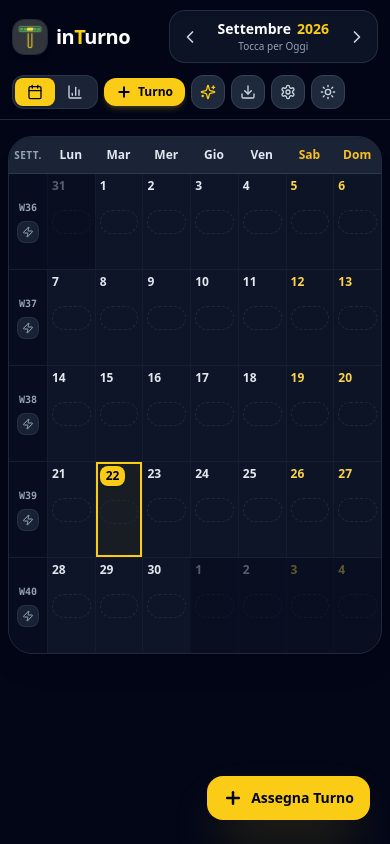
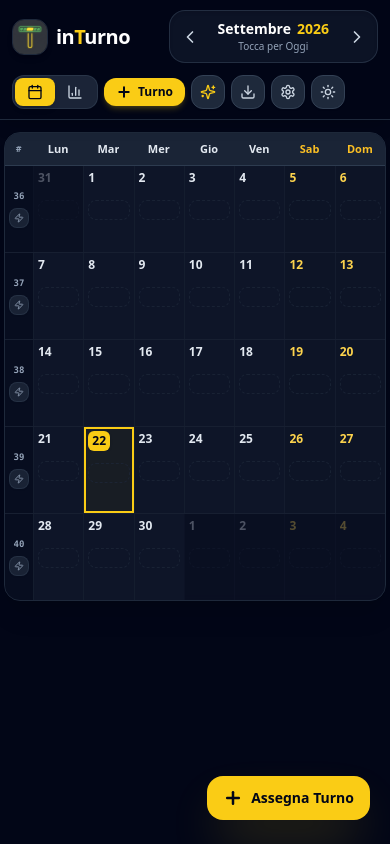
Before and after one commit to ReLizard/inTurno, a React (Vite) app: page / in a window 390 px wide. Built offline with nearby package versions, Linux system fonts and the light colour scheme.

Commit message:
fix(ui): proporzioni griglia rigide con minmax(0,1fr) e indicatore festività compatto per evitare spaginamento su mobile

```diff
--- a/src/components/CalendarMonth.jsx
+++ b/src/components/CalendarMonth.jsx
@@ -7,13 +7,12 @@ import {
   endOfWeek,
   eachDayOfInterval,
   isSameMonth,
-  isSameDay,
   isToday,
   isWeekend
 } from 'date-fns';
 import { it } from 'date-fns/locale';
 import { isItalianHoliday } from '../utils/holidays';
-import { Sparkles, Plus, Edit2, MessageSquare, Clock, Zap } from 'lucide-react';
+import { Edit2, MessageSquare, Zap, PartyPopper } from 'lucide-react';
 
 export default function CalendarMonth({
   currentDate,
@@ -40,6 +39,22 @@ export default function CalendarMonth({
     weeks.push(allDays.slice(i, i + 7));
   }
 
+  // Extract all holidays falling in this active month
+  const currentMonthDays = eachDayOfInterval({ start: monthStart, end: monthEnd });
+  const monthHolidays = [];
+  currentMonthDays.forEach(d => {
+    const dStr = format(d, 'yyyy-MM-dd');
+    const hName = isItalianHoliday(dStr);
+    if (hName) {
+      monthHolidays.push({
+        date: d,
+        dateStr: dStr,
+        dayNumber: format(d, 'd'),
+        name: hName
+      });
+    }
+  });
+
   const shiftMap = new Map(shifts.map(s => [s.code, s]));
   const shiftByIdMap = new Map(shifts.map(s => [s.id, s]));
   const activeBrushShift = selectedShiftId === '__ERASER__'
@@ -50,24 +65,26 @@ export default function CalendarMonth({
   const shortWeekDayLabels = ['Lun', 'Mar', 'Mer', 'Gio', 'Ven', 'Sab', 'Dom'];
 
   return (
-    <div className="w-full max-w-7xl mx-auto px-2 sm:px-6 py-4">
+    <div className="w-full max-w-7xl mx-auto px-1 sm:px-6 py-3 sm:py-4">
       {/* Calendar Card */}
-      <div className="bg-slate-900/90 dark:bg-slate-900/80 rounded-3xl border border-slate-800 shadow-xl overflow-hidden backdrop-blur-sm">
+      <div className="bg-slate-900/90 dark:bg-slate-900/80 rounded-2xl sm:rounded-3xl border border-slate-800 shadow-xl overflow-hidden backdrop-blur-sm">
 
-        {/* Weekdays Header */}
-        <div className="grid grid-cols-[38px_repeat(7,1fr)] sm:grid-cols-[54px_repeat(7,1fr)] bg-slate-800/80 border-b border-slate-700/80 text-center font-bold text-xs sm:text-sm text-slate-300 py-2.5">
-          <div className="text-[10px] sm:text-xs text-slate-400 uppercase tracking-wider flex items-center justify-center font-semibold" title="Azioni Rapide Settimana">
-            Sett.
+        {/* Weekdays Header: Colonne con larghezza rigidamente uniforme tramite minmax(0, 1fr) */}
+        <div className="grid grid-cols-[28px_repeat(7,minmax(0,1fr))] sm:grid-cols-[46px_repeat(7,minmax(0,1fr))] bg-slate-800/80 border-b border-slate-700/80 text-center font-bold text-xs sm:text-sm text-slate-300 py-2 sm:py-2.5">
+          <div className="text-[9px] sm:text-xs text-slate-400 uppercase tracking-wider flex items-center justify-center font-semibold" title="Azioni Rapide Settimana">
+            #
           </div>
           {shortWeekDayLabels.map((dayLabel, idx) => {
             const isSatSun = idx >= 5;
             return (
               <div
                 key={dayLabel}
-                className={`flex flex-col items-center justify-center ${isSatSun ? 'text-amber-400 font-extrabold' : 'text-slate-200'}`}
+                className={`flex flex-col items-center justify-center min-w-0 overflow-hidden px-0.5 ${
+                  isSatSun ? 'text-amber-400 font-extrabold' : 'text-slate-200'
+                }`}
               >
-                <span className="hidden sm:inline">{weekDayLabels[idx]}</span>
-                <span className="sm:hidden">{dayLabel}</span>
+                <span className="hidden sm:inline truncate">{weekDayLabels[idx]}</span>
+                <span className="sm:hidden truncate text-[11px]">{dayLabel}</span>
               </div>
             );
           })}
@@ -81,33 +98,33 @@ export default function CalendarMonth({
             return (
               <div
                 key={weekIdx}
-                className="grid grid-cols-[38px_repeat(7,1fr)] sm:grid-cols-[54px_repeat(7,1fr)] divide-x divide-slate-800/40 min-h-[95px] sm:min-h-[125px]"
+                className="grid grid-cols-[28px_repeat(7,minmax(0,1fr))] sm:grid-cols-[46px_repeat(7,minmax(0,1fr))] divide-x divide-slate-800/40 min-h-[86px] sm:min-h-[118px]"
               >
                 {/* Quick Week Action Button Sidebar */}
-                <div className="bg-slate-950/40 flex flex-col items-center justify-center p-1 gap-1.5 group select-none">
-                  <span className="text-[10px] sm:text-xs font-mono font-bold text-slate-400">
-                    W{weekNumber}
+                <div className="bg-slate-950/40 flex flex-col items-center justify-center p-0.5 sm:p-1 gap-1 group select-none min-w-0 overflow-hidden">
+                  <span className="text-[9px] sm:text-xs font-mono font-bold text-slate-400 truncate">
+                    {weekNumber}
                   </span>
 
-                  {/* Quick Fill Lun-Ven with active brush shift */}
+                  {/* Quick Fill Lun-Ven */}
                   <button
                     onClick={() => onFillWeekDays(week)}
-                    title={`Riempi Lun-Ven con turno ${activeBrushShift?.code || 'selezionato'}`}
-                    className="p-1 sm:p-1.5 rounded-lg bg-slate-800/80 hover:bg-yellow-400 hover:text-slate-950 text-slate-400 transition-all active:scale-95 border border-slate-700/50 shadow-sm"
+                    title={`Riempi Lun-Ven ${activeBrushShift ? `con turno ${activeBrushShift.code}` : ''}`}
+                    className="p-1 rounded-lg bg-slate-800/80 hover:bg-yellow-400 hover:text-slate-950 text-slate-400 transition-all active:scale-95 border border-slate-700/50 shadow-sm"
                   >
-                    <Zap className="w-3 h-3 sm:w-3.5 sm:h-3.5" />
+                    <Zap className="w-2.5 h-2.5 sm:w-3.5 sm:h-3.5" />
                   </button>
 
                   <button
                     onClick={() => onFillWeekFull(week)}
-                    title="Riempi Lun-Sab o imposta schema completo"
-                    className="hidden sm:flex p-1 rounded-md text-[9px] font-bold text-slate-400 hover:text-white hover:bg-slate-800"
+                    title="Riempi Lun-Sab"
+                    className="hidden sm:flex p-0.5 rounded text-[8px] font-bold text-slate-400 hover:text-white hover:bg-slate-800"
                   >
-                    6gg
+                    6g
                   </button>
                 </div>
 
-                {/* 7 Days in Week */}
+                {/* 7 Days in Week: Ciascuna cella ha min-w-0 e overflow-hidden per garantire proporzioni perfette */}
                 {week.map((day) => {
                   const dateStr = format(day, 'yyyy-MM-dd');
                   const isCurrentMonth = isSameMonth(day, currentDate);
@@ -125,9 +142,9 @@ export default function CalendarMonth({
                         e.preventDefault();
                         onDayLongPress(day, dateStr);
                       }}
-                      className={`relative p-1 sm:p-2 flex flex-col justify-between transition-all cursor-pointer select-none group min-h-[95px] sm:min-h-[125px] ${
+                      className={`relative p-1 sm:p-2 flex flex-col justify-between transition-all cursor-pointer select-none group min-h-[86px] sm:min-h-[118px] min-w-0 max-w-full overflow-hidden ${
                         !isCurrentMonth
-                          ? 'bg-slate-950/60 opacity-35 hover:opacity-70'
+                          ? 'bg-slate-950/60 opacity-30 hover:opacity-60'
                           : isWeekendDay
                             ? 'bg-slate-900/40 hover:bg-slate-800/60'
                             : 'bg-slate-900/70 hover:bg-slate-800/80'
@@ -137,87 +154,88 @@ export default function CalendarMonth({
                           : ''
                       } ${
                         holidayName
-                          ? 'border-t-2 border-t-rose-500'
+                          ? 'border-t-2 border-t-rose-500 bg-rose-500/[0.03]'
                           : ''
                       }`}
                     >
-                      {/* Top Header: Day Number + Holiday / Badges */}
-                      <div className="flex items-start justify-between gap-1">
-                        <div className="flex items-center gap-1">
+                      {/* Top Header: Giorno + Festività (antispaginamento) */}
+                      <div className="flex items-center justify-between gap-0.5 min-w-0 overflow-hidden leading-none">
                         <span
-                            className={`inline-flex items-center justify-center font-bold text-xs sm:text-sm rounded-lg transition-transform group-hover:scale-105 ${
+                          className={`inline-flex items-center justify-center font-bold text-xs sm:text-sm rounded transition-transform group-hover:scale-105 shrink-0 ${
                             isDayToday
-                                ? 'bg-yellow-400 text-slate-950 px-1.5 py-0.5 shadow font-extrabold'
+                              ? 'bg-yellow-400 text-slate-950 px-1 py-0.5 shadow font-extrabold rounded-md'
                               : holidayName
-                                  ? 'text-rose-400 font-extrabold'
+                                ? 'text-rose-400 font-black'
                                 : isWeekendDay
-                                    ? 'text-amber-300 font-semibold'
+                                  ? 'text-amber-300 font-bold'
                                   : 'text-slate-200'
                           }`}
                         >
                           {format(day, 'd')}
                         </span>
-                        </div>
 
-                        {/* Holiday Tag */}
+                        {/* Indicatore Festività: Pallino compatto su mobile, etichetta tronca su desktop */}
                         {holidayName && (
-                          <span
-                            className="text-[9px] sm:text-[10px] font-bold text-rose-300 bg-rose-950/80 border border-rose-800/80 px-1 rounded truncate max-w-[55px] sm:max-w-[75px]"
-                            title={holidayName}
-                          >
+                          <div className="flex items-center shrink-0 min-w-0" title={`Festività: ${holidayName}`}>
+                            {/* Mobile dot */}
+                            <span className="sm:hidden w-2 h-2 rounded-full bg-rose-500 shadow-xs shadow-rose-500/80 shrink-0" />
+
+                            {/* Desktop pill */}
+                            <span className="hidden sm:inline-block text-[9px] font-bold text-rose-300 bg-rose-950/80 border border-rose-800/80 px-1 py-0.5 rounded truncate max-w-[55px] md:max-w-[70px]">
                               {holidayName}
                             </span>
+                          </div>
                         )}
 
-                        {/* Edit details hover button */}
+                        {/* Edit details hover button (desktop only) */}
                         <button
                           onClick={(e) => {
                             e.stopPropagation();
                             onDayLongPress(day, dateStr);
                           }}
                           title="Modifica dettagli giorno"
-                          className="opacity-0 group-hover:opacity-100 p-0.5 rounded text-slate-400 hover:text-white hover:bg-slate-700 transition-opacity hidden sm:block"
+                          className="opacity-0 group-hover:opacity-100 p-0.5 rounded text-slate-400 hover:text-white hover:bg-slate-700 transition-opacity hidden sm:block shrink-0"
                         >
                           <Edit2 className="w-3 h-3" />
                         </button>
                       </div>
 
                       {/* Middle: Shift Badge */}
-                      <div className="my-1 flex-1 flex flex-col justify-center">
+                      <div className="my-0.5 sm:my-1 flex-1 flex flex-col justify-center min-w-0 max-w-full overflow-hidden">
                         {shift ? (
                           <div
                             style={{
                               backgroundColor: shift.color,
                               color: shift.textColor || '#ffffff',
                             }}
-                            className="rounded-xl px-1.5 sm:px-2 py-1 sm:py-1.5 text-center shadow-md font-extrabold flex flex-col items-center justify-center transition-transform group-hover:scale-102"
+                            className="rounded-lg sm:rounded-xl px-1 sm:px-2 py-0.5 sm:py-1.5 text-center shadow font-black flex flex-col items-center justify-center transition-transform group-hover:scale-102 min-w-0 max-w-full overflow-hidden"
                           >
-                            <span className="text-sm sm:text-base leading-none tracking-tight">
+                            <span className="text-xs sm:text-base leading-tight tracking-tight truncate max-w-full">
                               {shift.code}
                             </span>
 
-                            {/* Time preview if available */}
+                            {/* Time preview if available (solo schermi medi/grandi) */}
                             {(entry?.customStartTime || shift.startTime) && (
-                              <span className="text-[9px] sm:text-[10px] opacity-90 font-mono font-medium hidden sm:block mt-0.5">
+                              <span className="text-[9px] opacity-90 font-mono font-medium hidden sm:block mt-0.5 truncate max-w-full">
                                 {entry?.customStartTime || shift.startTime}
                                 {entry?.customEndTime || shift.endTime ? ` - ${entry?.customEndTime || shift.endTime}` : ''}
                               </span>
                             )}
                           </div>
                         ) : (
-                          <div className="h-6 sm:h-8 flex items-center justify-center text-slate-600 border border-dashed border-slate-800 rounded-xl group-hover:border-slate-700 group-hover:text-slate-500">
-                            <span className="text-[10px] hidden group-hover:inline font-medium">+ Turno</span>
+                          <div className="h-5 sm:h-7 flex items-center justify-center text-slate-600/70 border border-dashed border-slate-800/70 rounded-lg group-hover:border-slate-700 group-hover:text-slate-500">
+                            <span className="text-[9px] hidden sm:group-hover:inline font-medium text-slate-500">+</span>
                           </div>
                         )}
                       </div>
 
                       {/* Bottom: Modifiers Chips & Note indicator */}
-                      <div className="flex flex-wrap items-center gap-1 min-h-[16px]">
-                        {/* Modifiers (Overtime, Early exit, etc.) */}
-                        {entry?.modifiers && entry.modifiers.map((modLabel, idx) => (
+                      <div className="flex items-center justify-between gap-0.5 min-h-[14px] sm:min-h-[16px] min-w-0 max-w-full overflow-hidden">
+                        <div className="flex items-center gap-0.5 min-w-0 max-w-full overflow-hidden">
+                          {entry?.modifiers && entry.modifiers.slice(0, 2).map((modLabel, idx) => (
                             <span
                               key={idx}
-                            className={`text-[8px] sm:text-[9px] font-extrabold px-1 py-0.2 rounded-md shadow-xs ${
+                              className={`text-[7px] sm:text-[9px] font-extrabold px-1 py-0.2 rounded truncate max-w-[32px] sm:max-w-none shrink-0 ${
                                 modLabel.startsWith('+')
                                   ? 'bg-emerald-500/20 text-emerald-400 border border-emerald-500/30'
                                   : modLabel.startsWith('-')
@@ -228,14 +246,20 @@ export default function CalendarMonth({
                               {modLabel}
                             </span>
                           ))}
+                          {entry?.modifiers && entry.modifiers.length > 2 && (
+                            <span className="text-[7px] text-slate-400 font-bold shrink-0">
+                              +{entry.modifiers.length - 2}
+                            </span>
+                          )}
+                        </div>
 
                         {/* Note Indicator */}
                         {entry?.note && (
                           <span
                             title={entry.note}
-                            className="inline-flex items-center text-yellow-400 text-[10px] hover:scale-110 transition-transform"
+                            className="inline-flex items-center text-yellow-400 text-[9px] sm:text-[10px] shrink-0"
                           >
-                            <MessageSquare className="w-3 h-3 fill-yellow-400/20" />
+                            <MessageSquare className="w-2.5 h-2.5 sm:w-3 sm:h-3 fill-yellow-400/20" />
                           </span>
                         )}
                       </div>
@@ -249,6 +273,31 @@ export default function CalendarMonth({
         </div>
 
       </div>
+
+      {/* Barra Informativa Festività del Mese (Sempre leggibile e cliccabile senza spaginare la griglia) */}
+      {monthHolidays.length > 0 && (
+        <div className="mt-2.5 sm:mt-3 px-3 py-2 bg-slate-900/70 border border-slate-800/80 rounded-xl sm:rounded-2xl flex flex-wrap items-center gap-x-3 gap-y-1 text-xs text-slate-300 shadow-sm backdrop-blur-sm">
+          <span className="text-rose-400 font-bold flex items-center gap-1.5 shrink-0">
+            <PartyPopper className="w-3.5 h-3.5" />
+            <span>Festività di questo mese:</span>
+          </span>
+          <div className="flex flex-wrap items-center gap-2">
+            {monthHolidays.map((h, i) => (
+              <button
+                key={i}
+                onClick={() => onDayClick(h.date, h.dateStr)}
+                className="px-2 py-0.5 rounded-lg bg-rose-500/10 hover:bg-rose-500/20 border border-rose-500/30 text-rose-300 hover:text-white font-medium flex items-center gap-1.5 transition-all active:scale-95"
+                title={`Tocca per aprire ${h.name}`}
+              >
+                <span className="font-extrabold text-white bg-rose-500/40 px-1 rounded text-[10px]">
+                  {h.dayNumber}
+                </span>
+                <span>{h.name}</span>
+              </button>
+            ))}
+          </div>
+        </div>
+      )}
     </div>
   );
 }
```
Lines whose indentation alone changed are shown as unchanged.
